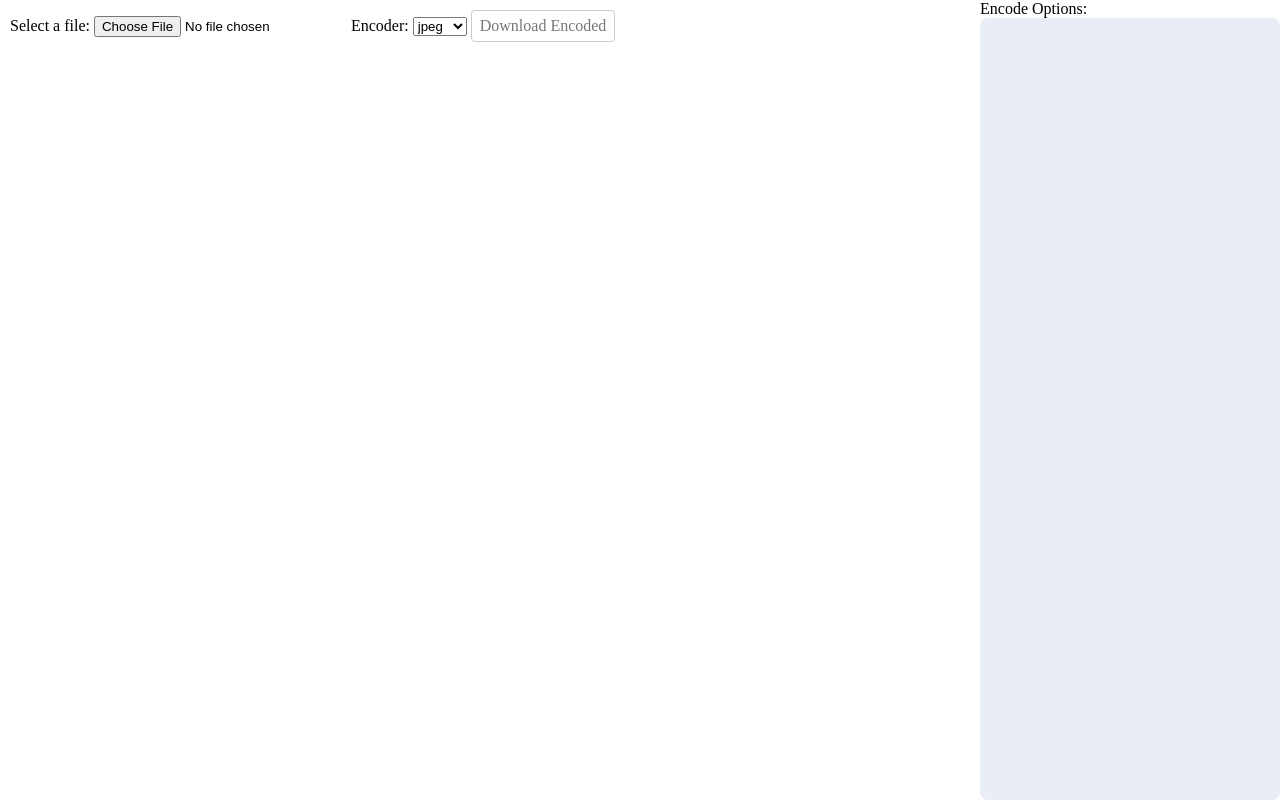
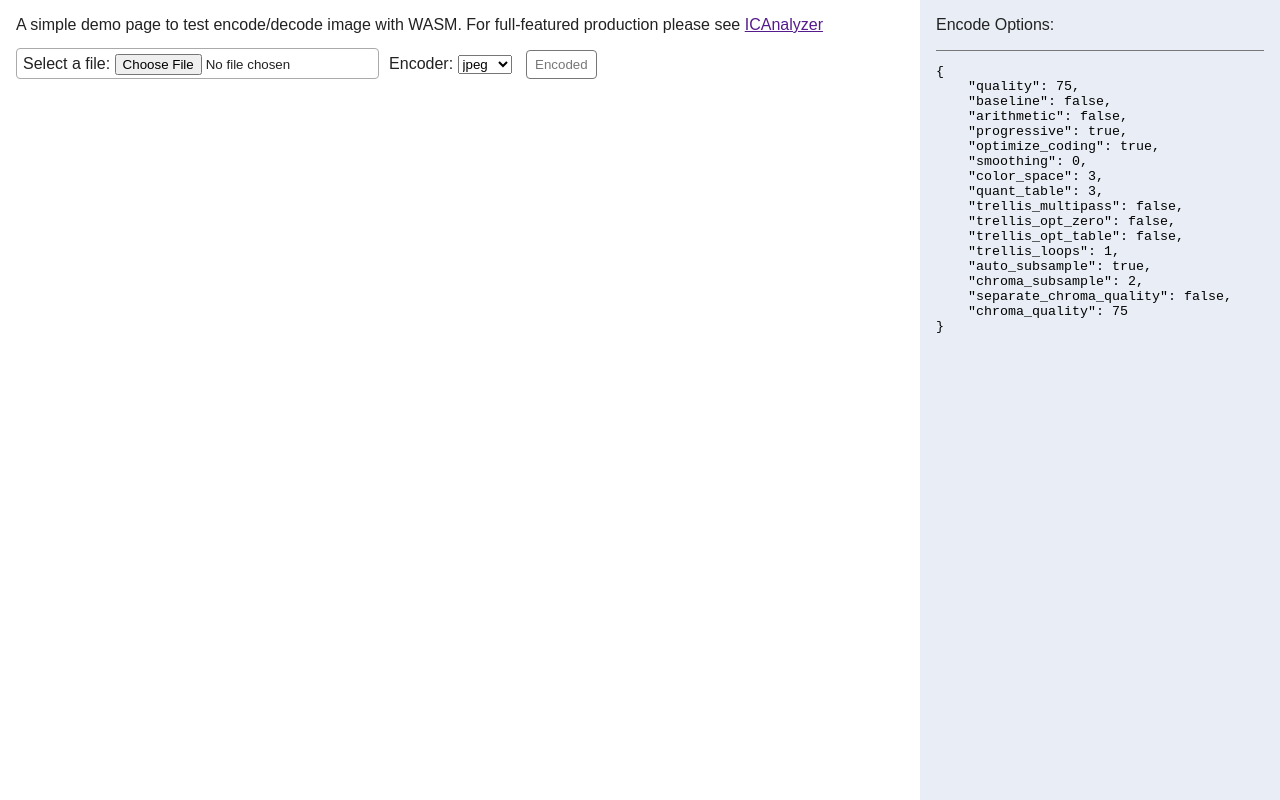
Before and after one commit to Kaciras/icodec, a website with bundled scripts: page demo.html in a window 1280 px wide. Built offline with nearby package versions, Linux system fonts and the light colour scheme.

Commit message:
demo.html: add support for encoding

```diff
--- a/demo.html
+++ b/demo.html
@@ -8,11 +8,14 @@
 </head>
 <body>
 <section id='input'>
-
-	<label>
+	<p>
+		A simple demo page to test encode/decode image with WASM.
+		For full-featured production please see <a href=''>ICAnalyzer</a>
+	</p>
+	<label id='file-label'>
 		Select a file: <input id='file' type='file'>
 	</label>
-	<label>
+	<label id='encoder-label'>
 		Encoder:
 		<select>
 			<option>jpeg</option>
@@ -24,7 +27,8 @@
 			<option>wp2</option>
 		</select>
 	</label>
-	<a id='download'>Download Encoded</a>
+	<button id='encode' disabled>Encoded</button>
+	<a id='download'></a>
 </section>
 <canvas width='100' height='100'></canvas>
 <label id='options'>
--- a/test/demo.css
+++ b/test/demo.css
@@ -3,51 +3,80 @@ body {
 	gap: 16px;
 	grid-template-areas: "input options" "image options";
 	grid-template-rows: auto 1fr;
-	grid-template-columns: 1fr 300px;
+	grid-template-columns: 1fr 360px;
 
 	margin: 0;
 	height: 100vh;
+
+	color: #222;
+	font-family: Arial, Helvetica, sans-serif;
+}
+
+#encode {
+	display: inline-flex;
+	padding: 6px 8px;
+	border: 1px solid #777;
+	border-radius: 4px;
+
+	background: none;
+	color: #777;
+	user-select: none;
+
+	&:enabled {
+		cursor: pointer;
+		color: blue;
+		border-color: blue;
+	}
 }
 
 #download {
-	display: inline-flex;
-	padding: 6px 8px;
-	border: 1px solid #ccc;
+	display: none;
+}
+
+#file-label {
+	border: 1px solid #aaa;
+	padding: 6px;
 	border-radius: 4px;
-	color: #777;
-	user-select: none;
+}
 
-	& [href] {
-		color: blue;
-		cursor: pointer;
-	}
+#encoder-label {
+	margin: 0 10px;
 }
 
 #input {
 	grid-area: input;
-	padding: 10px;
+	padding: 0 1rem;
 }
 
 #options {
 	grid-area: options;
 	display: flex;
+	gap: 1em;
 	flex-direction: column;
 	align-items: stretch;
+
+	padding: 1em;
+	background: #e9eef6;
 }
 
 textarea {
-	padding: 0.5em;
+	padding: 1em 0;
 	overflow: auto;
 	resize: none;
 	flex: 1;
 	white-space: preserve;
 	tab-size: 4;
 
-	background: #e9eef6;
 	border: none;
-	border-radius: 8px;
+	border-top: solid 1px #777777;
+	background: none;
+
+	&:focus-visible {
+		outline: none;
+	}
 }
 
 canvas {
-	grid-area: image;aspect-ratio: unset;
+	grid-area: image;
+	aspect-ratio: unset;
 }
--- a/test/demo.js
+++ b/test/demo.js
@@ -1,11 +1,15 @@
 import * as codecs from "../lib/index.js";
 
+const select = document.querySelector("select");
 const textarea = document.querySelector("textarea");
+const encodeButton = document.getElementById("encode");
 const download = document.getElementById("download");
 const canvas = document.querySelector("canvas");
 const ctx2D = canvas.getContext("2d");
 
 document.getElementById("file").oninput = event => {
+	encodeButton.removeAttribute("disabled");
+
 	const [file] = event.currentTarget.files;
 	if (file.name.endsWith(".wp2")) {
 		return wasmDecode(file, codecs.wp2);
@@ -26,8 +30,6 @@ document.getElementById("file").oninput = event => {
 	}
 	window.alert("Invalid image type: " + file.type);
 };
-
-globalThis._ICodec_ImageData = ImageData;
 
 async function wasmDecode(file, decoder) {
 	const input = await file.arrayBuffer();
@@ -50,7 +52,7 @@ async function builtinDecode(file) {
 async function encode(codec) {
 	const { width, height } = canvas;
 	const image = ctx2D.getImageData(0, 0, width, height);
-	const options = JSON.parse(textarea.value);
+	const options = textarea.value ? JSON.parse(textarea.value) : undefined;
 
 	await codec.loadEncoder();
 	const output = codec.encode(image.data, width, height, options);
@@ -58,9 +60,18 @@ async function encode(codec) {
 	const file = new File([output], "output." + codec.extension);
 	URL.revokeObjectURL(download.href);
 	download.href = URL.createObjectURL(file);
+	download.download = "output." + codec.extension;
+	download.click();
 }
 
-document.querySelector("select").oninput = event => {
-	const codec = codecs[event.currentTarget.value];
-	textarea.value = JSON.stringify(codec.defaultOptions, null, "\t");
+function refreshOptions() {
+	const { defaultOptions } = codecs[select.value];
+	textarea.value = defaultOptions ? JSON.stringify(defaultOptions, null, "\t") : "";
+}
+
+select.oninput = refreshOptions;
+refreshOptions();
+
+encodeButton.onclick = () => {
+	encode(codecs[select.value]);
 };
```
